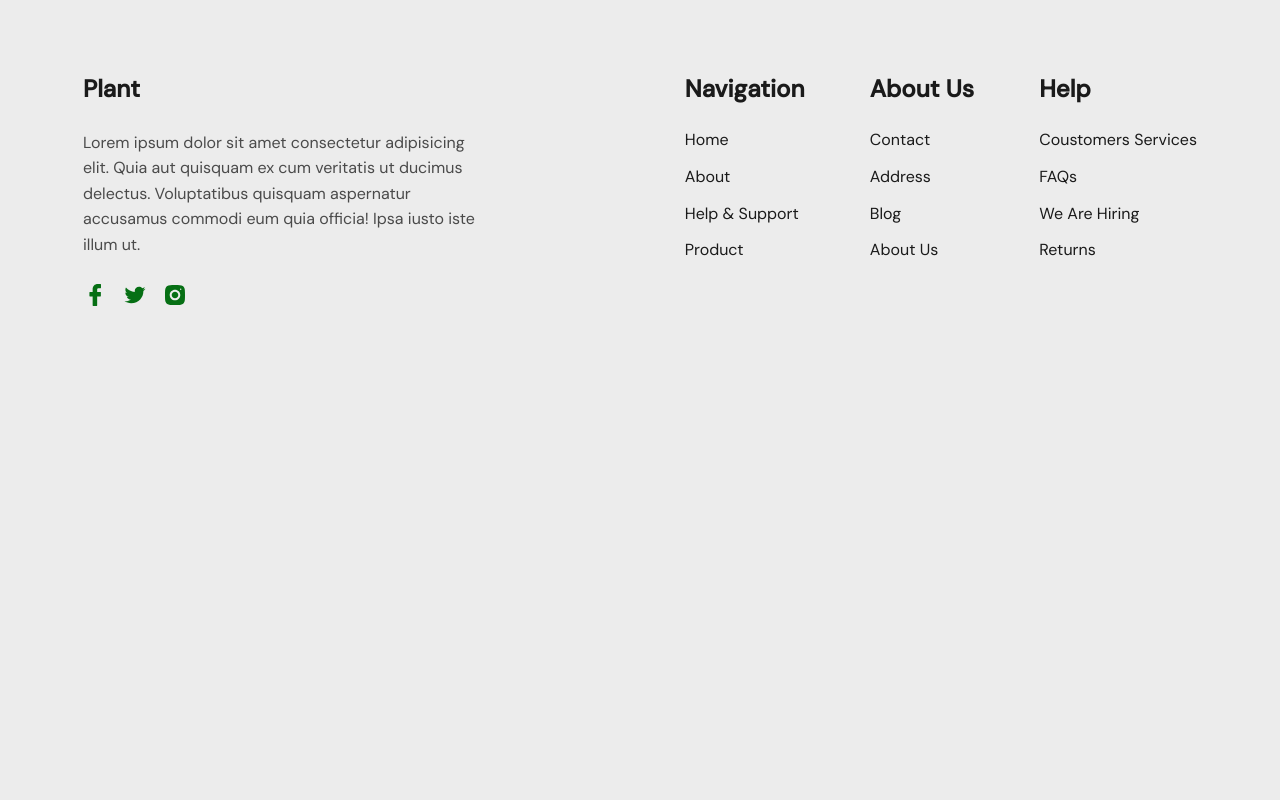
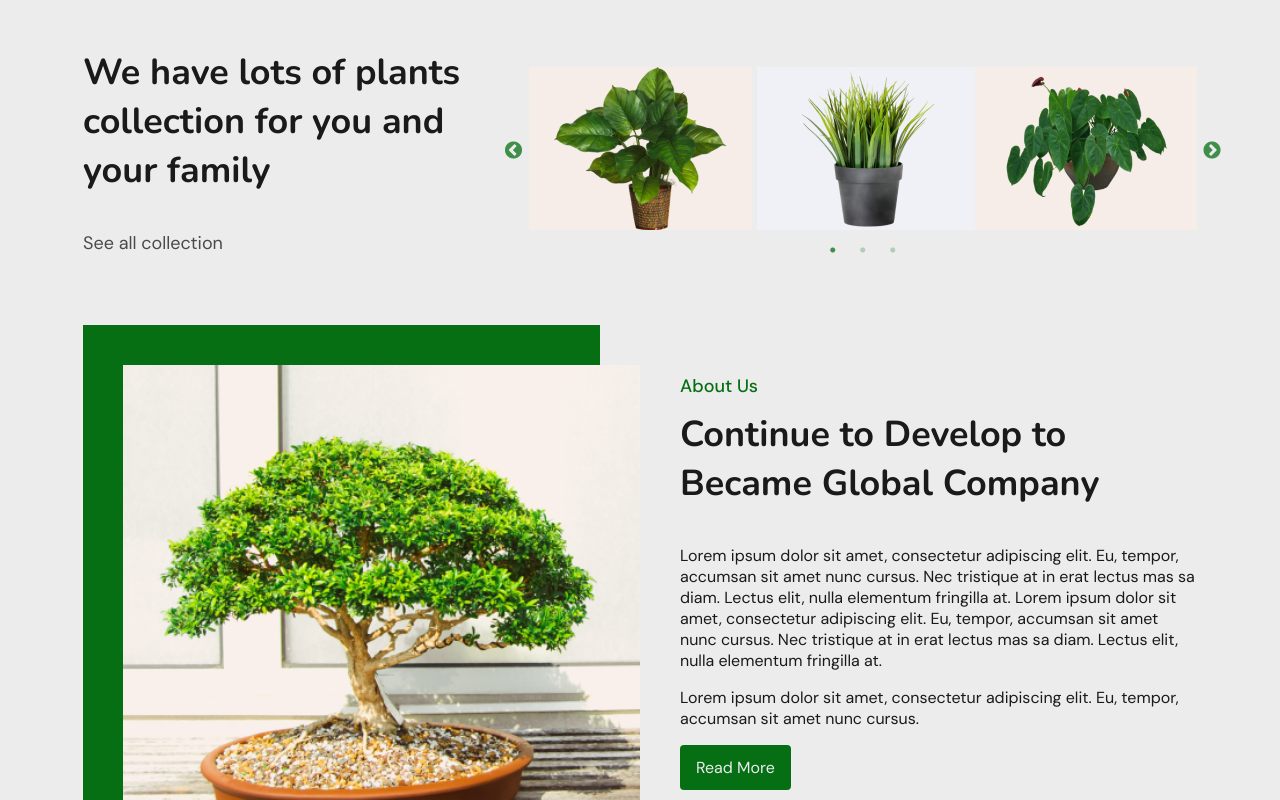
Before and after one commit to NataliaOf/plantsmarket, a React (Create React App) app: page / in a window 1280 px wide. Shown: the part 700-1500 px from the top of the page. Before the commit the page ends 1106 px from the top, so only its background shows below. Built offline with nearby package versions, Linux system fonts and the light colour scheme.

Commit message:
add slider and section about

```diff
--- a/package.json
+++ b/package.json
@@ -13,6 +13,8 @@
     "react-hook-form": "^7.43.9",
     "react-icons": "^4.8.0",
     "react-scripts": "5.0.1",
+    "react-slick": "^0.29.0",
+    "slick-carousel": "^1.8.1",
     "web-vitals": "^2.1.4"
   },
   "scripts": {
--- /dev/null
+++ b/src/components/aboutsection/AboutSection.jsx
@@ -0,0 +1,37 @@
+import LinkGreen from "../linkgreen/LinkGreen";
+import styles from './aboutSection.module.css';
+import img from './../../imges/trapani.jpg'
+const AboutSection = ()=> {
+
+   return(
+      <section>
+      <div className="wrapper">
+         <div className={styles.about}>
+            <div className={styles.about__img}>
+               <img src={img} alt="img"/>
+
+            </div>
+            <div className={styles.about__info}>
+               <h3>About Us</h3>
+               <h2>Continue to Develop to Became Global Company</h2>
+               <p>Lorem ipsum dolor sit amet, consectetur adipiscing elit.
+                   Eu, tempor, accumsan sit amet nunc cursus. Nec tristique at
+                    in erat lectus mas sa diam. Lectus elit, nulla elementum
+                     fringilla at. Lorem ipsum dolor sit amet, consectetur
+                      adipiscing elit. Eu, tempor, accumsan sit amet nunc cursus.
+                      Nec tristique at in erat lectus mas sa diam. Lectus elit,
+                       nulla elementum fringilla at.</p>
+                       <p>
+                       Lorem ipsum dolor sit amet, consectetur adipiscing elit.
+                       Eu, tempor, accumsan sit amet nunc cursus.
+                       </p>
+                       <LinkGreen text="Read More"/>
+            </div>
+
+         </div>
+      </div>
+      </section>
+   )
+}
+
+export default AboutSection;
--- /dev/null
+++ b/src/components/aboutsection/aboutSection.module.css
@@ -0,0 +1,49 @@
+@import './../../index.css';
+
+.about{
+   display: flex;
+   justify-content: space-between;
+   align-items: center;
+   gap: 80px;
+}
+
+.about__img,
+.about__info{
+   width: 50%;
+   position: relative;
+}
+.about__img{
+   background-color: var(--green);
+
+}
+.about__img>img{
+   width: 100%;
+   position: relative;
+   top: 2.5rem;
+   left: 2.5rem;
+}
+
+
+h3{
+   font-weight: 500;
+font-size: 1.125rem;
+line-height: 1.44rem;
+color: var(--green);
+margin-bottom: 0.75rem;
+}
+p{
+   margin-bottom: 1rem;
+}
+
+@media (max-width:750px){
+   .about{
+      display: block;
+   }
+   .about__img,
+.about__info{
+   width: 100%;
+}
+.about__img{
+   margin-bottom: 3.125rem;
+}
+}
--- a/src/components/app/App.js
+++ b/src/components/app/App.js
@@ -4,7 +4,9 @@ import Header from '../header/Header';
 import Modal from '../modal/Modal';
 import Form from '../form/Form';
 import Footer from '../footer/Footer';
+import NewCollection from '../newColection/NewCollection';
 import Context from '../../helper/context';
+import AboutSection from '../aboutsection/AboutSection';
 
 
 function App() {
@@ -46,7 +48,8 @@ const openModal = ()=>{
       </Modal>
 
    <Header/>
-
+    <NewCollection/>
+    <AboutSection/>
    <Footer/>
     </div>
     </Context.Provider>
--- a/src/components/header/header.module.css
+++ b/src/components/header/header.module.css
@@ -29,19 +29,18 @@ color: #1A1A1A;
    font-family: 'DM Sans';
 font-style: normal;
 font-weight: 400;
-font-size: 16px;
 line-height: 160%;
 /* or 26px */
 
-margin-bottom: 40px;
-color: #4A4A4A;
+margin-bottom: 2.5rem;
+color: var(--p-color);
 }
 
 .info_list{
    display: flex;
    justify-content: space-between;
    align-items: center;
-   margin-top: 40px;
+   margin-top: 2.5rem;
 }
 .header_img{
    width: 50%;
@@ -76,6 +75,7 @@ color: #4A4A4A;
    position: fixed;
    left: 40%;
    top:50%;
+   z-index: 3;
    width: 20vw;
    animation:  leaveMove 10s infinite;
 }
--- a/src/components/modal/modal.module.css
+++ b/src/components/modal/modal.module.css
@@ -1,7 +1,7 @@
 @import './../../index.css';
 .modal_box{
     position: fixed;
-   z-index: 3;
+   z-index: 4;
    width: 100vw;
    height: 100vh;
     display: flex;
@@ -9,7 +9,6 @@
     align-items: center;
     background: rgb(223 255 227 / 64%);
    transform: scale(0.4) translateY(-150vh);
-   /* transform: scale(1) translateY(0vw); */
    transition:  transform 2s ease;
 }
 
@@ -31,19 +30,16 @@
 font-family: 'Nunito';
 font-style: normal;
 font-weight: 700;
-font-size: 36px;
-line-height: 49px;
+font-size: 2.25rem;
+line-height: 3.125rem;
 
-color: #1A1A1A;
+color:var(--h-color);
 }
 
 .modal p{
    font-weight: 400;
-font-size: 16px;
+font-size: 1rem;
 line-height: 160%;
-/* or 26px */
-
-
-color: #4A4A4A;
+color: var(--p-color);
 
 }
--- /dev/null
+++ b/src/components/newColection/NewCollection.jsx
@@ -0,0 +1,30 @@
+import style from './newCollection.module.css';
+
+// import Slider from 'react-slick';
+import SliderPlant from '../slider/Slider';
+
+
+const NewCollection = () => {
+
+   return(
+     <div className="wrapper">
+      <div className={style.newColl}>
+         <div className={style.newColl__info}>
+         <h2>We have lots of plants collection for you and your family</h2>
+         <a className={style.newColl__link} href='#'>See all collection</a>
+         </div>
+         <div className={style.slider}>
+            <SliderPlant/>
+
+
+         </div>
+
+
+
+      </div>
+
+     </div>
+
+   )
+}
+export default NewCollection;
--- /dev/null
+++ b/src/components/newColection/newCollection.module.css
@@ -0,0 +1,47 @@
+@import './../../index.css';
+
+.newColl{
+   display: flex;
+   justify-content: space-between;
+   align-items: center;
+   gap: 60px;
+   margin: 3.125rem 0;
+}
+
+.newColl__info{
+   width: 35%;
+
+
+}
+
+a{
+   font-weight: 400;
+   font-size: 1.125rem;
+   line-height: 23px;
+   color: var(--p-color);
+   display: inline-block;
+   transition: all 0.5s ease-in;
+}
+a:hover{
+   color: var(--green);
+   transform: scale(1.1);
+   transition: all 0.5s ease-in;
+}
+.slider{
+   width: 60%;
+   display: flex;
+
+}
+
+@media  (max-width: 600px){
+   .newColl{
+      display: block;
+   }
+   .newColl__info,
+   .slider{
+      width: 100%;
+   }
+   a{
+      margin-bottom: 3.125rem;
+   }
+}
--- /dev/null
+++ b/src/components/slider/Slider.jsx
@@ -0,0 +1,81 @@
+import Slider from "react-slick";
+import 'slick-carousel/slick/slick.css'
+// import "~slick-carousel/slick/slick.css";
+import "slick-carousel/slick/slick-theme.css";
+import styles from './slider.module.css';
+
+import React, { Component } from "react";
+import plant1 from './../../imges/plant1.png'
+import plant2 from './../../imges/plant2.png'
+import plant3 from './../../imges/plant3.png'
+
+
+export default class SliderPlant extends Component {
+  render() {
+    const settings = {
+      dots: true,
+      infinite: true,
+      speed: 500,
+      slidesToShow: 3,
+      slidesToScroll: 3,
+      initialSlide: 0,
+
+      responsive: [
+
+
+         {
+           breakpoint: 980,
+           settings: {
+             slidesToShow: 2,
+             slidesToScroll: 2,
+             initialSlide: 2
+           }
+         },
+         {
+           breakpoint: 400,
+           settings: {
+             slidesToShow: 1,
+             slidesToScroll: 1
+           }
+         }
+      ]
+    };
+    return (
+      <div className={styles.conteiner}>
+
+        <Slider {...settings}>
+          <div className={styles.slid1}>
+          <img src={plant1} alt="slid"/>
+          </div>
+
+          <div className={styles.slid2}>
+          <img src={plant2} alt="slid"/>
+          </div>
+
+          <div className={styles.slid1}>
+          <img src={plant3} alt="slid"/>
+          </div>
+          <div className={styles.slid2}>
+          <img src={plant1} alt="slid"/>
+          </div>
+          <div className={styles.slid1}>
+          <img src={plant2} alt="slid"/>
+          </div>
+          <div className={styles.slid2}>
+          <img src={plant3} alt="slid"/>
+          </div>
+          <div className={styles.slid1}>
+          <img src={plant1} alt="slid"/>
+          </div>
+          <div className={styles.slid2}>
+          <img src={plant2} alt="slid"/>
+          </div>
+          <div className={styles.slid1}>
+          <img src={plant3} alt="slid"/>
+          </div>
+
+        </Slider>
+      </div>
+    );
+  }
+}
--- /dev/null
+++ b/src/components/slider/slider.module.css
@@ -0,0 +1,26 @@
+@import './../../index.css'
+@import "~slick-carousel/slick/slick.css";
+@import "~slick-carousel/slick/slick-theme.css";
+
+.conteiner{
+   width: 100%;
+
+}
+
+.slid1{
+
+   background-color: #F6EDE8;
+   text-align: center;
+}
+.slid1>img{
+   margin: 0 auto ;
+}
+.slid2{
+   margin: 0 5px;
+   background-color: #F0F1F6;
+   text-align: center;
+
+}
+.slid2>img{
+   margin: 0 auto ;
+}
--- a/src/index.css
+++ b/src/index.css
@@ -55,3 +55,26 @@ html {
  html{
    background-color: var(--backg);
  }
+
+
+
+ /* .slick-arrow, .slick-next{
+   background-color: #066F14;
+   }  */
+   .slick-prev:before, .slick-next:before{
+      color: #066F14 !important;
+   }
+   .slick-dots li button:before{
+      color: #066F14 !important;
+   }
+
+   h2{
+
+      font-family: 'Nunito';
+      font-weight: 700;
+      font-size: clamp(25px, 4vw, 36px);
+      /* font-size: 36px; */
+      line-height: clamp (30px, 2vw, 49px);
+      color: var(--h-color);
+      margin-bottom: 37px;
+   }
```
Also changed, not shown: 1 other file (tests, documents, lock files or other folders).
